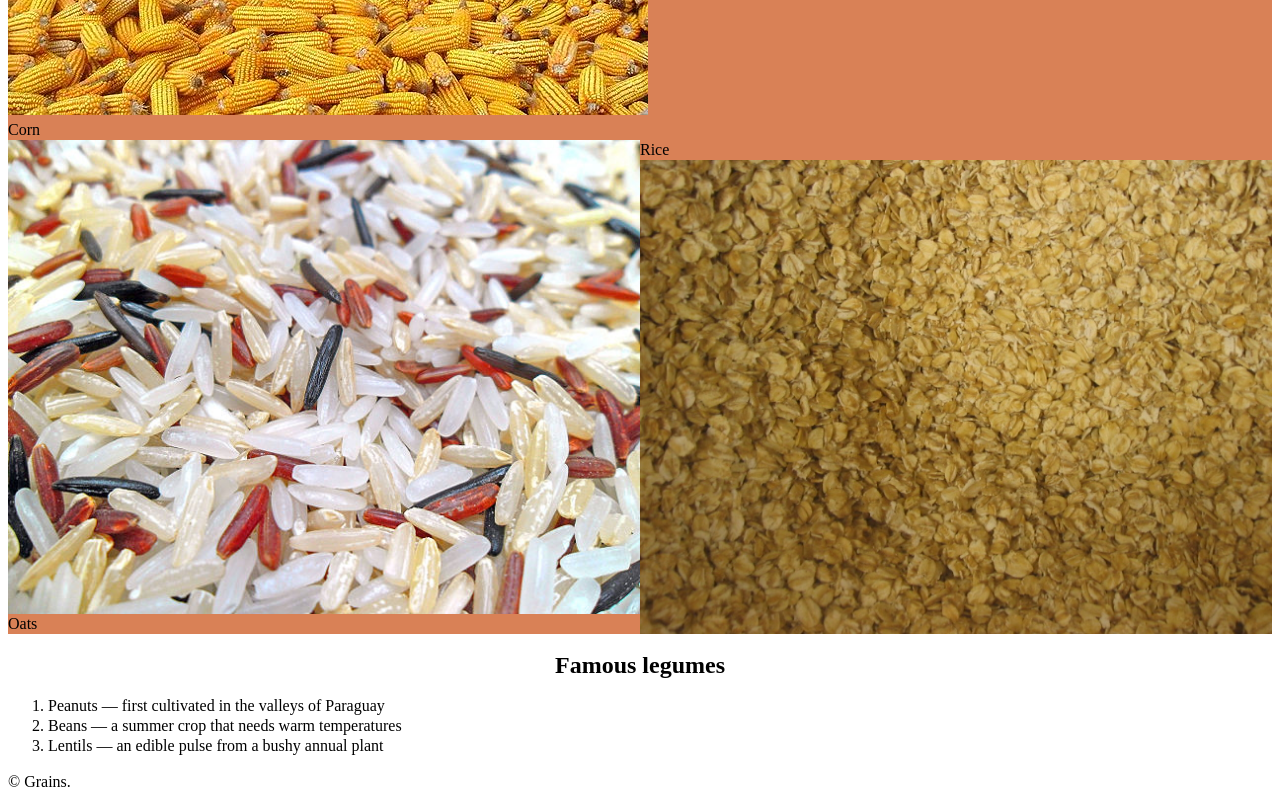
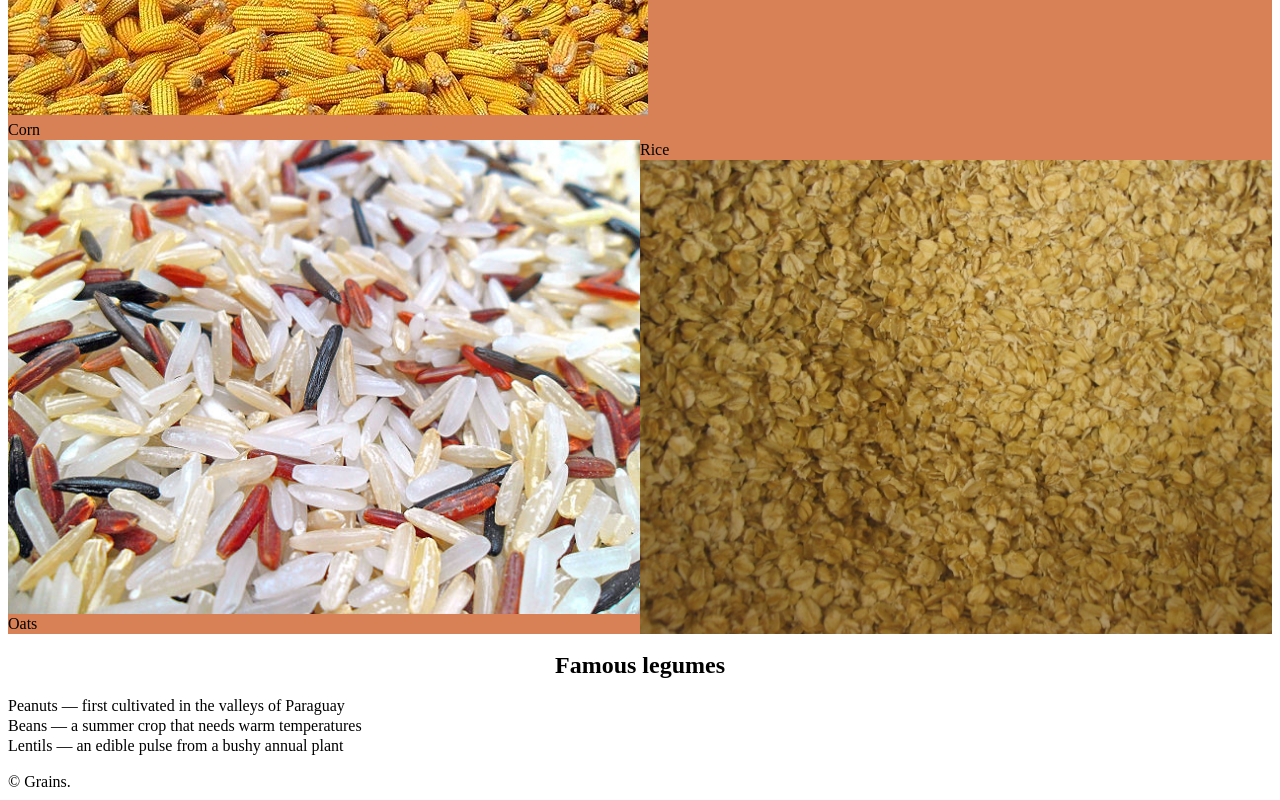
Before and after one commit to anthonyaubrey/dsn1674-assignment-5, a plain HTML site: page index.html in a window 1280 px wide. Shown: the part 1399-2199 px from the top of the page. Drawn offline with Linux system fonts and the light colour scheme.

Commit message:
added css to ol

```diff
--- a/css/main.css
+++ b/css/main.css
@@ -127,3 +127,8 @@ h3 {
   width: 50%;
   float: right;
 }
+
+ol {
+  list-style-type: none;
+  padding: 0;
+}
```
